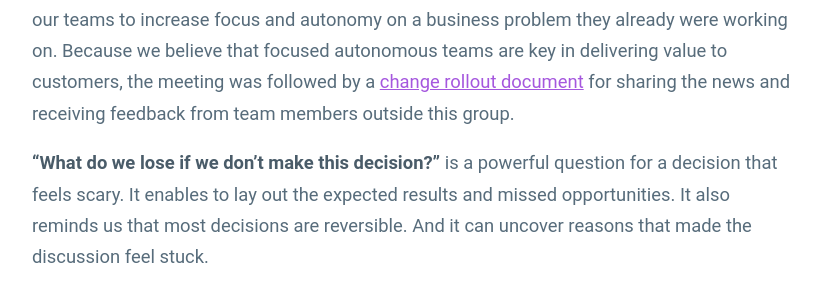
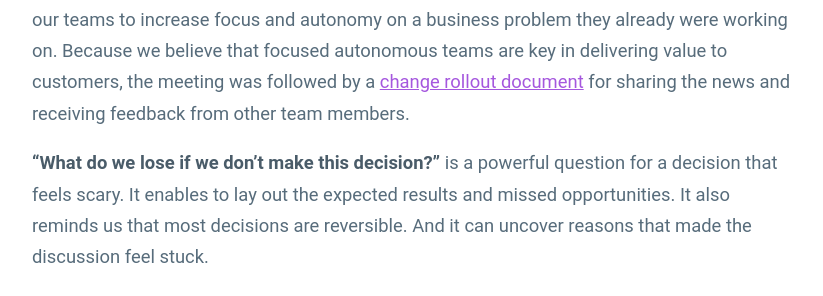
Before and after one commit to guillermodlpa/site, a Jekyll site: the page built from _posts/2022-02-08-what-do-we-lose-if-we-dont-make-this-decision.markdown, in a window 1280 px wide and 900 px high, scrolled down 1110 px. Shown: the part 189-485 px from the top of the window, without its empty margins (228-1051 px from the left). Built offline with Jekyll 4.4.1, drawn with Linux system fonts in a browser that asks for light colours.

Commit message:
Updated What Do We Lose If We Dont Make This Decision

```diff
--- a/_posts/2022-02-08-what-do-we-lose-if-we-dont-make-this-decision.markdown
+++ b/_posts/2022-02-08-what-do-we-lose-if-we-dont-make-this-decision.markdown
@@ -16,7 +16,7 @@
 
 During the meeting, I felt myself a bit lost with the different opinions. Some people seemed in favor, others not, and there were many detailed implications of the potential change being shared. Trying to understand where we stood, I asked, **“what do we lose if we don’t make this decision?”**
 
-Then, each participant took a step back from the details and expressed that they supported the ownership change. For them, not doing it meant losing a well-timed opportunity for one of our teams to increase focus and autonomy on a business problem they already were working on. Because we believe that focused autonomous teams are key in delivering value to customers, the meeting was followed by a [change rollout document](https://guillermodelapuente.com/blog/change-rollout-document/) for sharing the news and receiving feedback from team members outside this group.
+Then, each participant took a step back from the details and expressed that they supported the ownership change. For them, not doing it meant losing a well-timed opportunity for one of our teams to increase focus and autonomy on a business problem they already were working on. Because we believe that focused autonomous teams are key in delivering value to customers, the meeting was followed by a [change rollout document](https://guillermodelapuente.com/blog/change-rollout-document/) for sharing the news and receiving feedback from other team members.
 
 **“What do we lose if we don’t make this decision?”** is a powerful question for a decision that feels scary. It enables to lay out the expected results and missed opportunities. It also reminds us that most decisions are reversible. And it can uncover reasons that made the discussion feel stuck.
 
```
